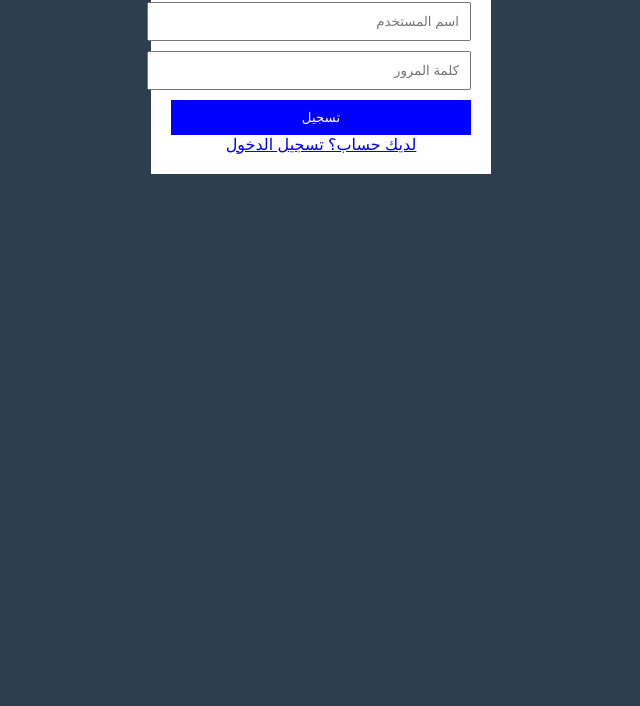
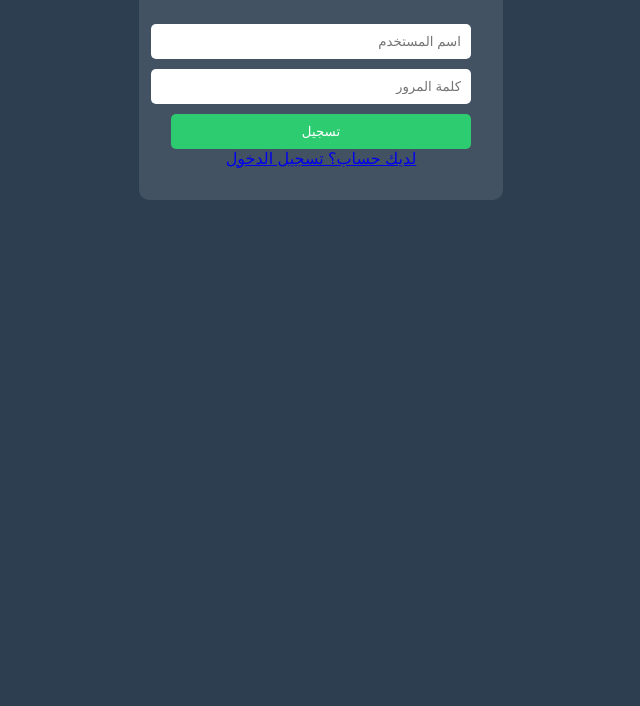
Before and after one commit to czxdsfgvb/mokia, a plain HTML site: page register.html in a window 1280 px wide. Shown: the part 94-800 px from the top of the page, without its empty margins (319-959 px from the left). Drawn offline with Linux system fonts and the light colour scheme.

Commit message:
Update style.css

```diff
--- a/style.css
+++ b/style.css
@@ -1,43 +1,57 @@
+:root {
+    --primary: #2ecc71;
+    --dark: #2c3e50;
+    --light: #ecf0f1;
+}
+
 body {
-    font-family: Arial, sans-serif;
-    background: #2c3e50;
-    color: white;
+    background: var(--dark);
+    color: var(--light);
+    font-family: 'Tajawal', sans-serif;
     text-align: center;
 }
 
-.container {
-    padding: 20px;
+.header {
+    padding: 1rem;
+    background: rgba(0, 0, 0, 0.3);
+    border-bottom: 2px solid var(--primary);
 }
 
-header {
-    background: #1abc9c;
-    padding: 10px;
+.dashboard {
+    padding: 2rem;
 }
 
-button {
-    background: red;
-    color: white;
-    padding: 10px;
-    border: none;
-    cursor: pointer;
+.threat-grid, .alerts-container, .prevented-container {
+    max-height: 300px;
+    overflow-y: auto;
+    margin-top: 1rem;
+}
+
+.alert-item, .prevented-item {
+    padding: 1rem;
+    background: rgba(255, 255, 255, 0.1);
+    margin-bottom: 0.5rem;
+    border-radius: 5px;
 }
 
 .login-container {
     max-width: 300px;
     margin: auto;
-    background: white;
-    color: black;
-    padding: 20px;
+    padding: 2rem;
+    background: rgba(255, 255, 255, 0.1);
+    border-radius: 10px;
 }
 
-input {
-    display: block;
+.login-container input, .login-container button {
     width: 100%;
-    margin: 10px 0;
     padding: 10px;
+    margin-top: 10px;
+    border: none;
+    border-radius: 5px;
 }
 
-button {
-    width: 100%;
-    background: blue;
-}
+.login-container button {
+    background: var(--primary);
+    color: white;
+    cursor: pointer;
+    }
```
